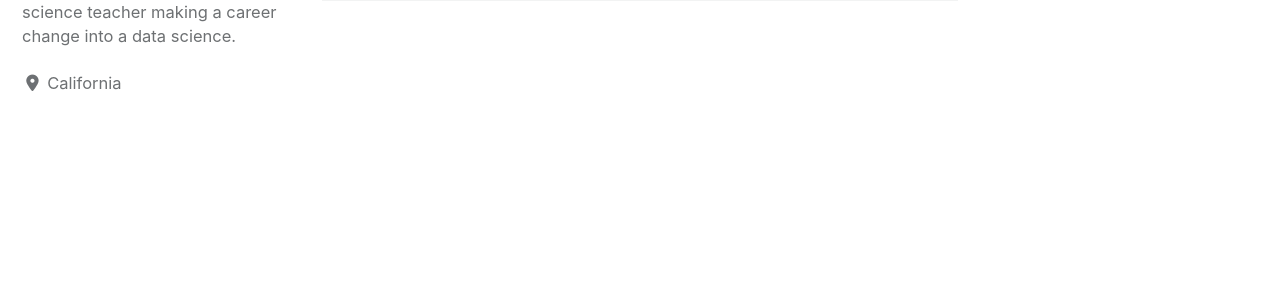
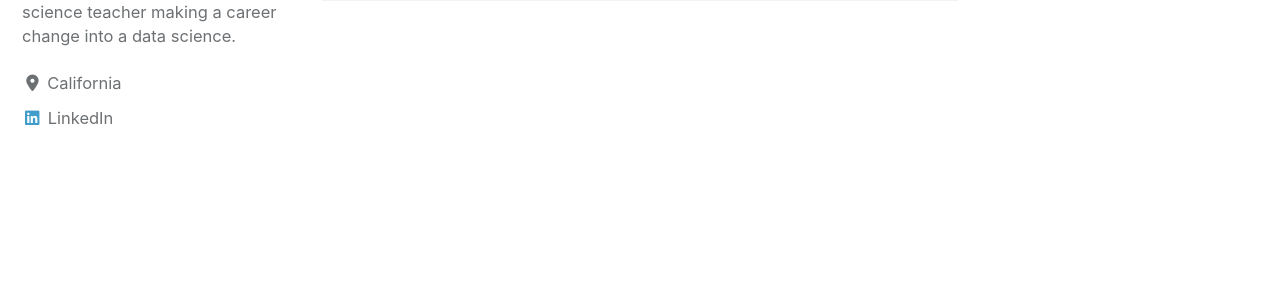
Before and after one commit to kurteulau/kurteulau.github.io, a Jekyll site: the page built from index.html, in a window 1280 px wide. Shown: the part 179-479 px from the top of the page. Built offline with Jekyll 4.4.1, drawn with Linux system fonts in a browser that asks for light colours; cached includes are drawn as plain includes; nearby versions of some CDN libraries; the list of posts is cut into pages by our own code.

Commit message:
Add to link in linkedin profile

```diff
--- a/_config.yml
+++ b/_config.yml
@@ -98,6 +98,7 @@ author:
   bio              : "I am a former math and computer science teacher making a career change into a data science."
   location         : "California"
   email            :
+  linkedin         : kurt-eulau
   links:
     - label: "Email"
       icon: "fas fa-fw fa-envelope-square"
```
